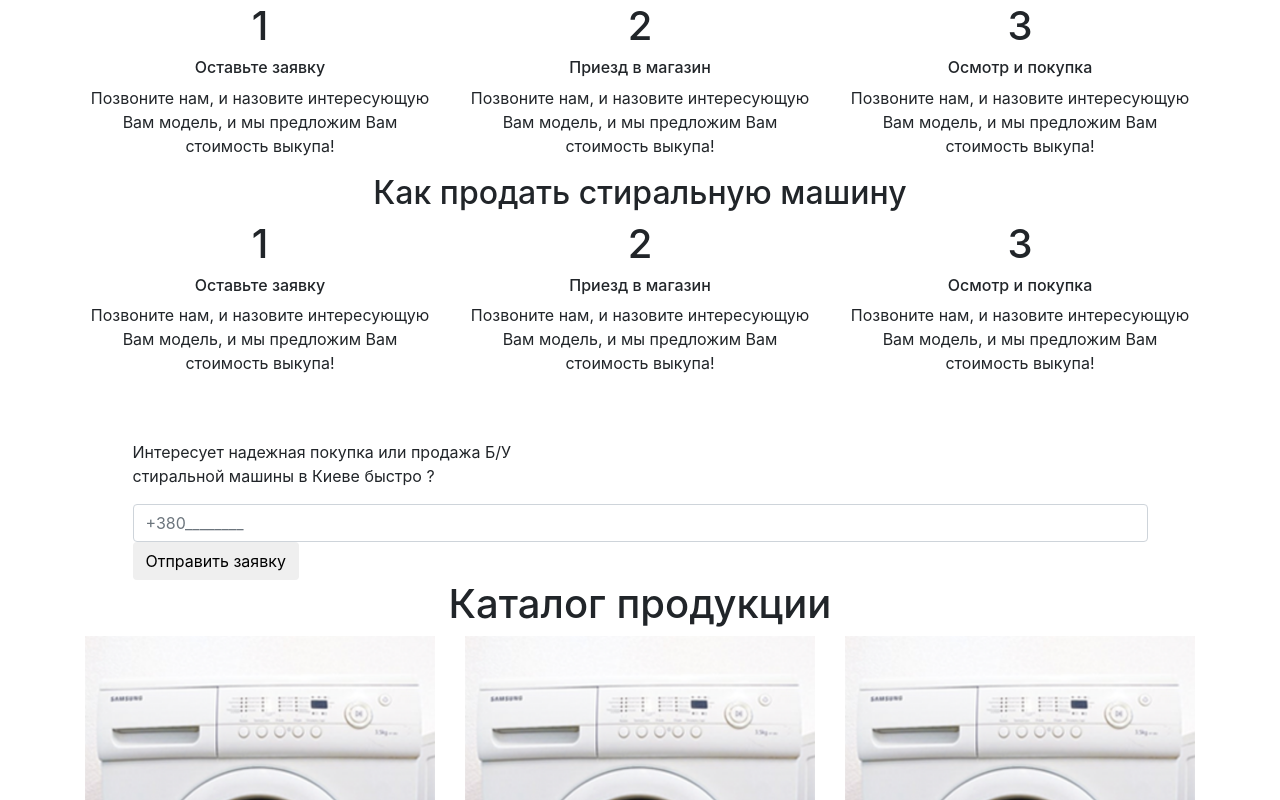
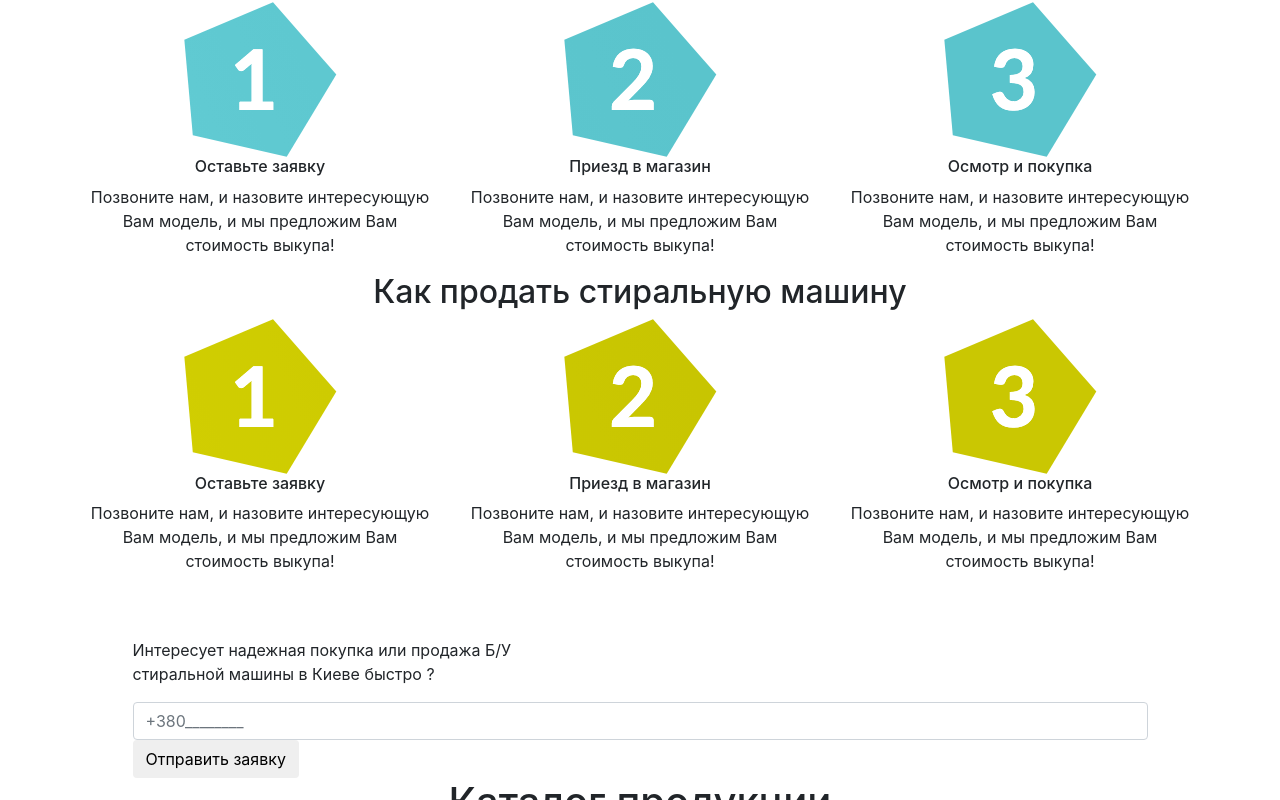
Before and after one commit to OstapHetman/washer-landing, a website: page src/index.html in a window 1280 px wide. Shown: the part 624-1424 px from the top of the page. Drawn offline with nearby package versions, Linux system fonts and the light colour scheme; files that its build step writes are made by us from their sources.

Commit message:
change text into images in section: buy & sell

```diff
--- a/src/index.html
+++ b/src/index.html
@@ -102,7 +102,7 @@
           <div class="col-sm-6 col-md-4 col-xl-4 col-lg-4">
             <div class="buy-item text-center">
               <div class="buy-item__step">
-                <h1>1</h1>
+                <img src="assets/images/step1_1.png" alt="Step icon">
               </div>
               <div class="buy-item__title">
                   <h6>Оставьте заявку</h6>
@@ -120,7 +120,7 @@
           <div class="col-sm-6 col-md-4 col-xl-4 col-lg-4">
             <div class="buy-item text-center">
               <div class="buy-item__step">
-                <h1>2</h1>
+                <img src="assets/images/step2_1.png" alt="Step icon">
               </div>
               <div class="buy-item__title">
                   <h6>Приезд в магазин</h6>
@@ -138,7 +138,7 @@
           <div class="col-sm-6 col-md-4 col-xl-4 col-lg-4">
             <div class="buy-item text-center">
               <div class="buy-item__step">
-                <h1>3</h1>
+                <img src="assets/images/step3_1.png" alt="Step icon">
               </div>
               <div class="buy-item__title">
                   <h6>Осмотр и покупка</h6>
@@ -169,7 +169,7 @@
           <div class="col-sm-6 col-md-4 col-xl-4 col-lg-4">
             <div class="sell-item text-center">
               <div class="sell-item__step">
-                <h1>1</h1>
+                <img src="assets/images/step1_2.png" alt="Step icon">
               </div>
               <div class="sell-item__title">
                   <h6>Оставьте заявку</h6>
@@ -187,7 +187,7 @@
           <div class="col-sm-6 col-md-4 col-xl-4 col-lg-4">
             <div class="sell-item text-center">
               <div class="sell-item__step">
-                <h1>2</h1>
+                <img src="assets/images/step2_2.png" alt="Step icon">
               </div>
               <div class="sell-item__title">
                   <h6>Приезд в магазин</h6>
@@ -205,7 +205,7 @@
           <div class="col-sm-6 col-md-4 col-xl-4 col-lg-4">
             <div class="sell-item text-center">
               <div class="sell-item__step">
-                <h1>3</h1>
+                <img src="assets/images/step2_3.png" alt="Step icon">
               </div>
               <div class="sell-item__title">
                   <h6>Осмотр и покупка</h6>
@@ -736,7 +736,7 @@
           </div>
         </div>
         <div class="row copyright">
-          <div class="col-12">
+          <div class="col-12 text-center">
             <p>Copyright © 2013-2018.</p>
             <p>Разработка сайта <a href="http://mark-lab.biz/">“Mark-Lab”</a></p>
           </div>
```
Also changed, not shown: src/assets/images/step1_1.png (added), src/assets/images/step1_2.png (added), src/assets/images/step2_1.png (added), src/assets/images/step2_2.png (added), src/assets/images/step2_3.png (added), src/assets/images/step3_1.png (added).
